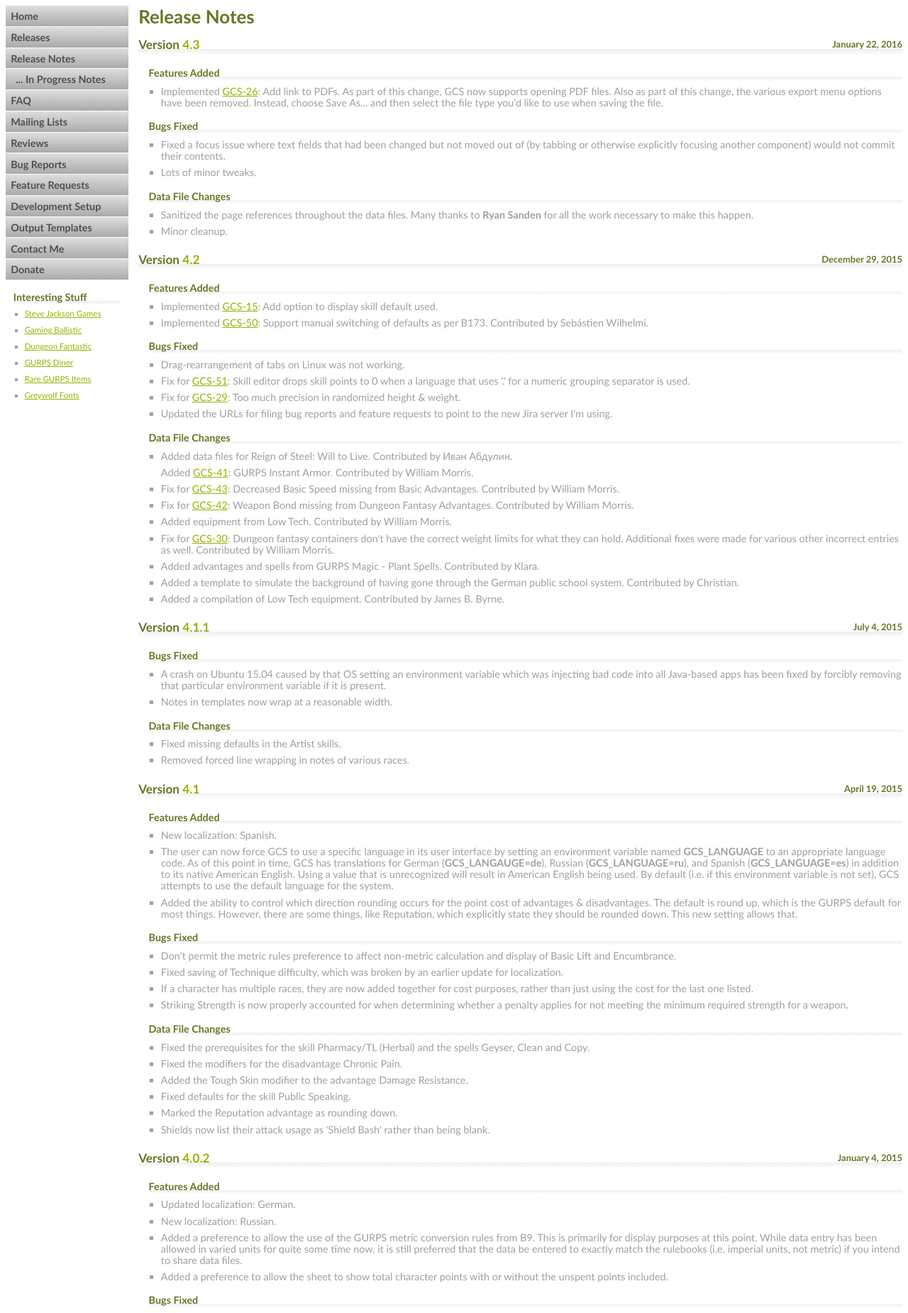
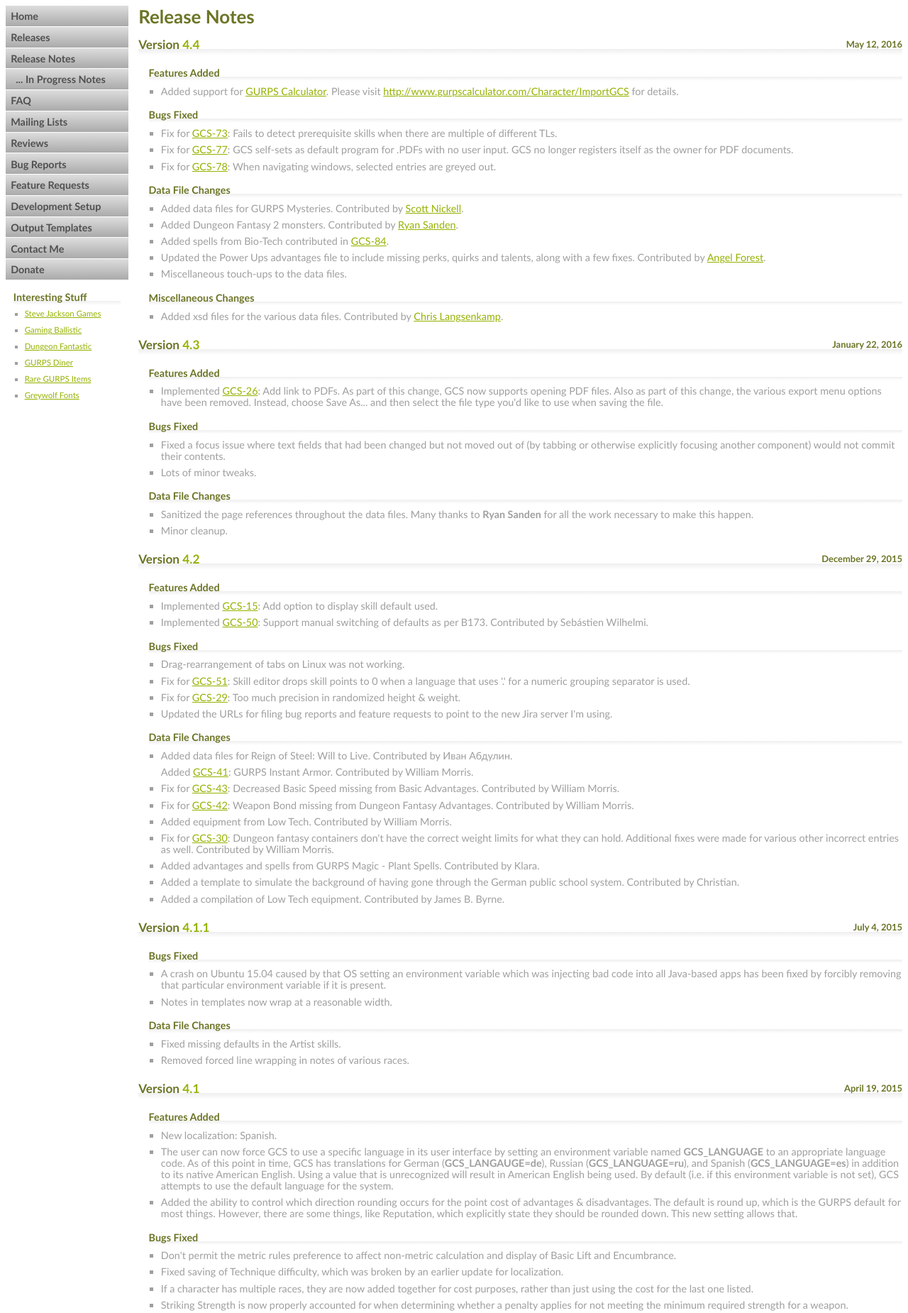
Before and after one commit to richardwilkes/gcs_web, a PHP site: page /release_notes.php in a window 1280 px wide. Shown: the part 56-1906 px from the top of the page at 71% size. Run offline with PHP 8.4, Linux system fonts and the light colour scheme.

Commit message:
Updated for the 4.4 release.

```diff
--- a/release_notes.php
+++ b/release_notes.php
@@ -11,6 +11,31 @@
 			<div id="right_column">
 				<div id="release_notes">
 					<h1>Release Notes</h1>
+					<h2>Version <span class="version">4.4</span><span class="release_date">May 12, 2016</span></h2>
+					<h3>Features Added</h3>
+					<ul>
+						<li>Added support for <a href="http://www.gurpscalculator.com">GURPS Calculator</a>. Please visit
+							<a href="http://www.gurpscalculator.com/Character/ImportGCS">http://www.gurpscalculator.com/Character/ImportGCS</a> for details.</li>
+					</ul>
+					<h3>Bugs Fixed</h3>
+					<ul>
+						<li>Fix for <a href="https://gurpscharactersheet.atlassian.net/browse/GCS-73">GCS-73</a>: Fails to detect prerequisite skills when there are multiple of different TLs.</li>
+						<li>Fix for <a href="https://gurpscharactersheet.atlassian.net/browse/GCS-77">GCS-77</a>: GCS self-sets as default program for .PDFs with no user input.
+							GCS no longer registers itself as the owner for PDF documents.</li>
+						<li>Fix for <a href="https://gurpscharactersheet.atlassian.net/browse/GCS-78">GCS-78</a>: When navigating windows, selected entries are greyed out.</li>
+					</ul>
+					<h3>Data File Changes</h3>
+					<ul>
+						<li>Added data files for GURPS Mysteries. Contributed by <a href="mailto:shnickell@gmail.com">Scott Nickell</a>.</li>
+						<li>Added Dungeon Fantasy 2 monsters. Contributed by <a href="mailto:ryan@ryansanden.com">Ryan Sanden</a>.</li>
+						<li>Added spells from Bio-Tech contributed in <a href="https://gurpscharactersheet.atlassian.net/browse/GCS-84">GCS-84</a>.</li>
+						<li>Updated the Power Ups advantages file to include missing perks, quirks and talents, along with a few fixes. Contributed by <a href="mailto:enkeli.metsa@gmail.com">Angel Forest</a>.</li>
+						<li>Miscellaneous touch-ups to the data files.</li>
+					</ul>
+					<h3>Miscellaneous Changes</h3>
+					<ul>
+						<li>Added xsd files for the various data files. Contributed by <a href="chris@langsenkamp.com">Chris Langsenkamp</a>.</li>
+					</ul>
 					<h2>Version <span class="version">4.3</span><span class="release_date">January 22, 2016</span></h2>
 					<h3>Features Added</h3>
 					<ul>
--- a/versions.txt
+++ b/versions.txt
@@ -1 +1 @@
-gcs	4.3.0
+gcs	4.4.0
```
Also changed, not shown: in_progress_notes.php (+3 -14 lines), index.php (+7 -7 lines), releases.php (+9 -0 lines).
